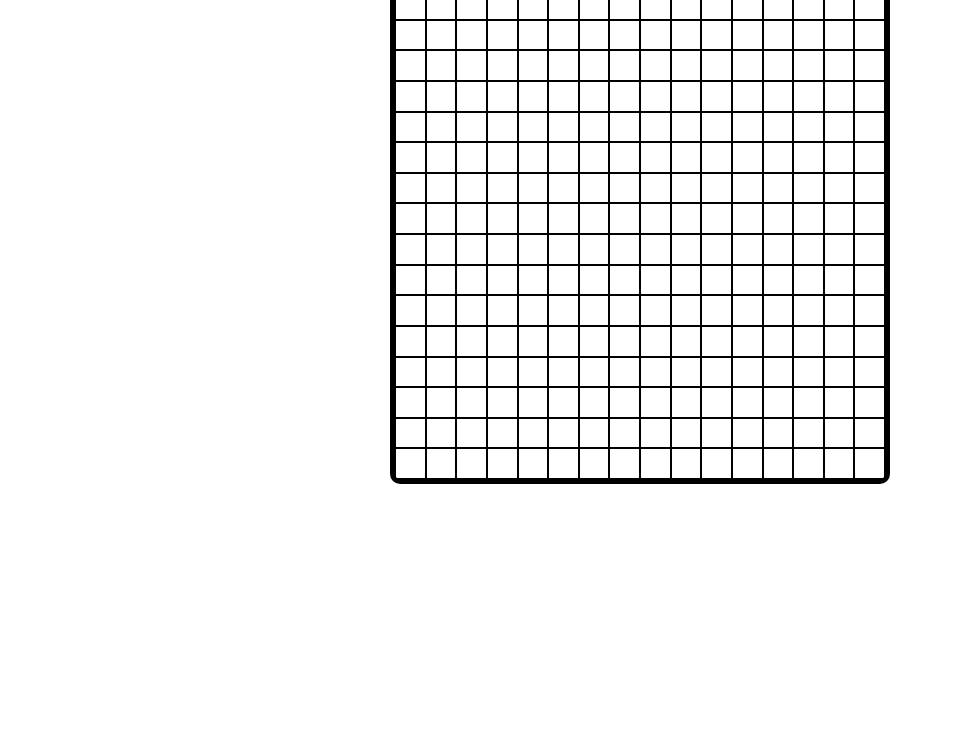
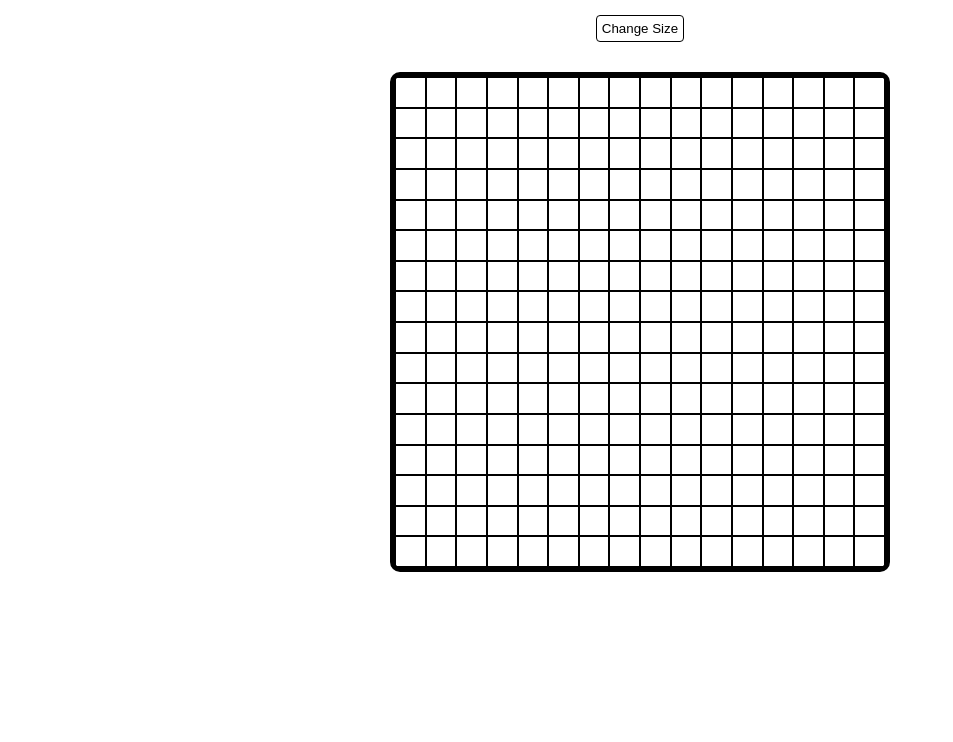
Before and after one commit to miguellopez-dev/etch-a-sketch, a plain HTML site: page index.html in a window 1280 px wide. Shown: the part 58-800 px from the top of the page, without its empty margins (0-953 px from the left). Drawn offline with Linux system fonts and the light colour scheme.

Commit message:
Style button for grid size

```diff
--- a/styles/_sett.scss
+++ b/styles/_sett.scss
@@ -3,3 +3,22 @@
 	margin: auto;
 	text-align: center;
 }
+
+.settings {
+	text-align: center;
+	margin: 3rem;
+
+	& button {
+		cursor: pointer;
+		border: 1px solid #000;
+		border-radius: 4px;
+		padding: 0.5rem;
+		background-color: #fff;
+		transition: all 0.5s;
+		&:hover {
+			transform: scale(1.1);
+			background-color: #000;
+			color: #fff;
+		}
+	}
+}
--- a/styles/main.scss
+++ b/styles/main.scss
@@ -14,5 +14,6 @@ html {
 }
 
 .main-container {
+	margin-top: 2rem;
 	width: 100%;
 }
```
Also changed, not shown: styles/main.css, 1 other file.
